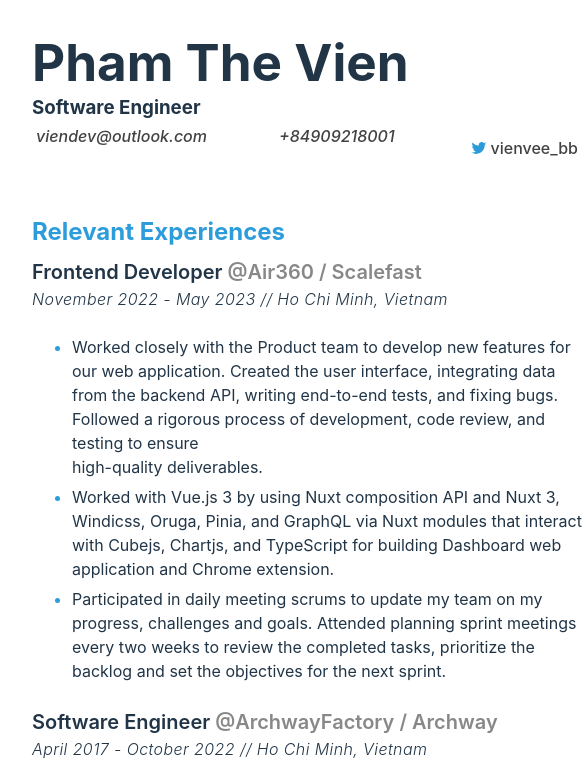
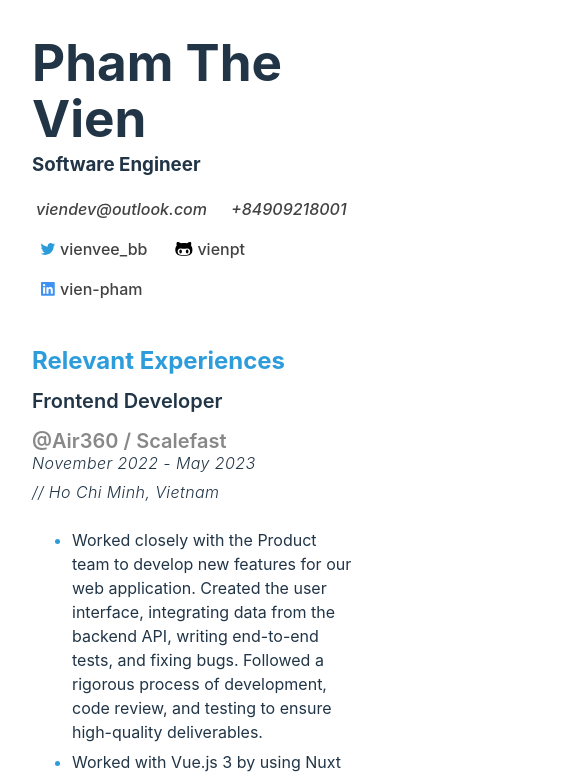
Before and after one commit to vienpt/vienpham-cv, a React (Vite) app: page / in a window 390 px wide. Shown: the top 777 px of the page, 585 px wide, since content can reach past the window. Built offline with nearby package versions, Linux system fonts and the light colour scheme.

Commit message:
fix: update mobile devices css

```diff
--- a/src/App.css
+++ b/src/App.css
@@ -79,22 +79,27 @@
   text-transform: capitalize;
 }
 .cv-journey__skill-edu-interest div {
-  padding: 20px;
+  padding: 16px 0 16px 0;
 }
 .cv-journey__skill-edu-interest div span {
   display: inline-flex;
   padding: 5px 0 5px 0;
   text-transform: capitalize;
 }
-.cv-journey__skill-edu-interest-tag {
-  display: inline-flex;
+/*.cv-journey__skill-edu-interest-tag {}*/
+
+@media (max-width: 760px) {
+  .cv-info__introduce {
+    display: flex;
+    flex-flow: wrap;
+    gap: 16px;
+    margin-top: 1rem;
+  }
+  .cv-journey {
+    display: flex;
+    flex-direction: column;
+  }
+  .cv-journey__skill-edu-interest div {
+    padding: 0;
+  }
 }
-
-
-.card {
-  padding: 2em;
-}
-
-.read-the-docs {
-  color: #888;
-}
```
